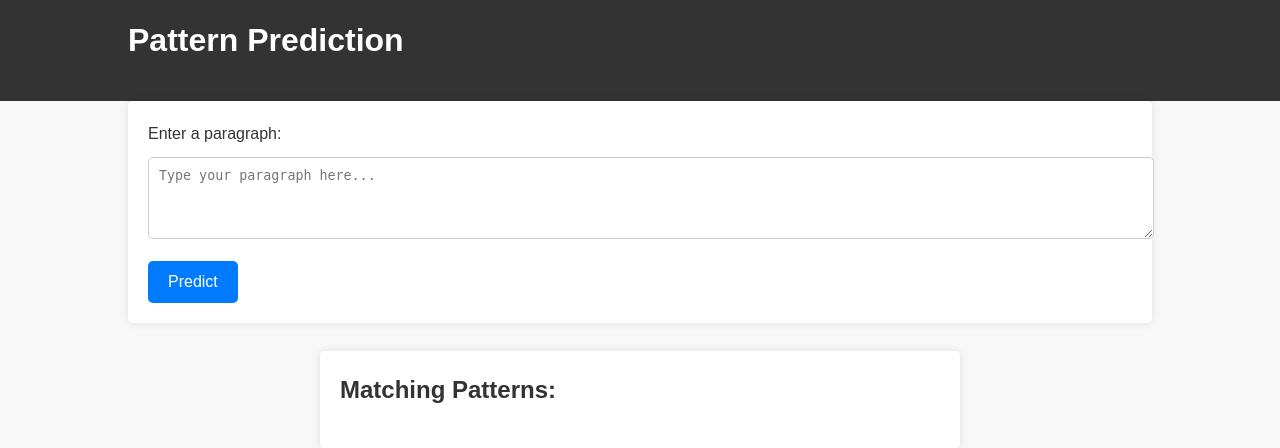
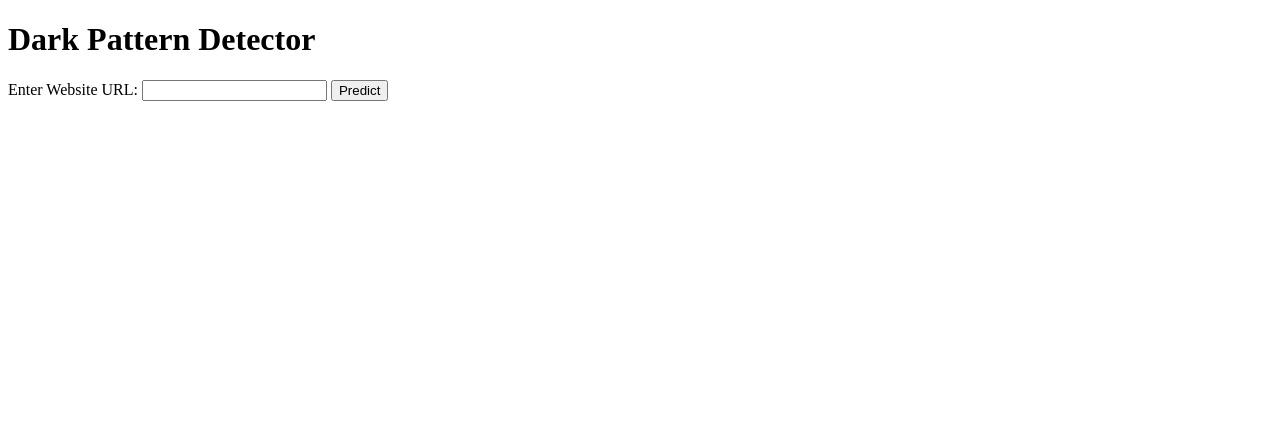
Before and after one commit to VJ3610/Dark-Path-Guardians, a Flask app: page / in a window 1280 px wide. Shown: the top 448 px of the page. Run offline with Flask 3, Linux system fonts and the light colour scheme.

Commit message:
edited code

```diff
--- a/main.py
+++ b/main.py
@@ -1,65 +1,63 @@
 from flask import Flask, render_template, request
-import pandas as pd
-from sklearn.feature_extraction.text import TfidfVectorizer
-from sklearn.svm import SVC
-from sklearn.pipeline import make_pipeline
+import re
+import csv
 import requests
+from bs4 import BeautifulSoup
 
 app = Flask(__name__)
 
-# Load the dark patterns dataset
-dark_data = pd.read_csv('dark.csv')
+def load_dark_patterns_from_csv(csv_file):
+    patterns = {}
+    with open(csv_file, 'r', encoding='utf-8-sig') as file:
+        reader = csv.DictReader(file)
+        for row in reader:
+            text = row['text'].strip()
+            pattern_category = row['Pattern Category'].strip()
+            patterns[text] = pattern_category
+    return patterns
 
-# Print columns in dark_data for debugging
-print("Columns in dark_data:", dark_data.columns)
+def detect_dark_patterns_in_website(url, patterns):
+    try:
+        # Fetch the HTML content of the webpage
+        response = requests.get(url)
+        html_content = response.text
 
-X_train = dark_data['text']
-y_train = dark_data['label']
+        # Parse the HTML using BeautifulSoup
+        soup = BeautifulSoup(html_content, 'html.parser')
 
-# Create and train the model
-model = make_pipeline(TfidfVectorizer(), SVC(kernel='linear'))
-model.fit(X_train, y_train)
+        # Extract text content from the webpage
+        page_text = soup.get_text()
 
-def get_page_source(url):
-    try:
-        response = requests.get(url)
-        response.raise_for_status()
-        return response.text
-    except requests.exceptions.RequestException as e:
-        return f"Error fetching page: {e}"
+        # Check for the presence of dark patterns
+        detected_patterns = []
+        for pattern_text, pattern_category in patterns.items():
+            if pattern_category.lower() != 'not dark pattern' and re.search(re.escape(pattern_text), page_text, re.IGNORECASE):
+                detected_patterns.append({
+                    "Pattern": pattern_text,
+                    "PatternCategory": pattern_category
+                })
 
-def find_dark_patterns(page_source):
-    try:
-        predictions = model.predict([page_source])
-        matching_patterns = dark_data[dark_data['label'].isin(predictions)]['Pattern']
-        return matching_patterns
+        return detected_patterns
+
     except Exception as e:
-        return f"Error predicting: {e}"
+        return f"Error: {str(e)}"
 
 @app.route('/')
 def index():
-    return render_template('index.html', prediction=None)
+    return render_template('index.html')
 
 @app.route('/predict', methods=['POST'])
 def predict():
-    url = request.form.get('paragraph')
+    if request.method == 'POST':
+        website_url = request.form['website_url']
+        csv_file_path = "dark.csv"  # Replace with the actual path to your CSV file
+        patterns = load_dark_patterns_from_csv(csv_file_path)
+        detected_patterns = detect_dark_patterns_in_website(website_url, patterns)
 
-    if not url.startswith('http'):
-        url = 'http://' + url
-
-    page_source = get_page_source(url)
-
-    if page_source.startswith('Error'):
-        return render_template('index.html', prediction=None, error=page_source)
-
-    # print("Page Source:", page_source)
-
-    try:
-        matching_patterns = find_dark_patterns(page_source)
-        print("Matching Patterns:", matching_patterns)
-        return render_template('index.html', prediction=matching_patterns, url=url, count=len(matching_patterns))
-    except Exception as e:
-        return render_template('index.html', prediction=None, error=f"Error predicting: {e}")
+        if detected_patterns:
+            return render_template('index.html', detected_patterns=detected_patterns)
+        else:
+            return render_template('index.html', message="No dark patterns detected.")
 
 if __name__ == '__main__':
     app.run(debug=True)
--- a/static/main.css
+++ /dev/null
@@ -1,86 +0,0 @@
-/* Reset some default styles */
-body, h1, h2, p, form {
-    margin: 0;
-    padding: 0;
-}
-
-body {
-    font-family: 'Arial', sans-serif;
-    line-height: 1.6;
-    color: #333;
-    background-color: #f8f8f8;
-}
-
-.container {
-    width: 80%;
-    margin: 0 auto;
-}
-
-header {
-    background-color: #333;
-    color: #fff;
-    padding: 15px 0;
-}
-
-h1, h2 {
-    margin-bottom: 20px;
-}
-
-form {
-    background-color: #fff;
-    padding: 20px;
-    border-radius: 5px;
-    box-shadow: 0 0 10px rgba(0, 0, 0, 0.1);
-    margin-bottom: 20px;
-}
-
-label {
-    display: block;
-    margin-bottom: 10px;
-}
-
-textarea {
-    width: 100%;
-    padding: 10px;
-    margin-bottom: 15px;
-    border: 1px solid #ccc;
-    border-radius: 5px;
-    resize: vertical;
-}
-
-.result {
-    background-color: #fff;
-    padding: 20px;
-    border-radius: 5px;
-    box-shadow: 0 0 10px rgba(0, 0, 0, 0.1);
-    position: fixed;
-    top: 50%;
-    left: 50%;
-    transform: translate(-50%, -50%);
-    width: 60%;
-    max-width: 600px;
-}
-
-input[type="submit"] {
-    background-color: #007BFF;
-    color: #fff;
-    padding: 12px 20px;
-    border: none;
-    border-radius: 5px;
-    cursor: pointer;
-    font-size: 16px;
-}
-
-input[type="submit"]:hover {
-    background-color: #0056b3;
-}
-
-a {
-    color: #007BFF;
-    text-decoration: none;
-}
-
-a:hover {
-    text-decoration: underline;
-    color: #0056b3;
-}
--- /dev/null
+++ b/static/popup.css
@@ -0,0 +1,5 @@
+body {
+    width: 200px;
+    height: 150px;
+    padding: 10px;
+  }
--- a/templates/index.html
+++ b/templates/index.html
@@ -3,32 +3,25 @@
 <head>
     <meta charset="UTF-8">
     <meta name="viewport" content="width=device-width, initial-scale=1.0">
-    <title>Pattern Prediction</title>
-    <link rel="stylesheet" href="{{url_for('static', filename='main.css')}}">
+    <title>Dark Pattern Detector</title>
 </head>
 <body>
-    <header>
-        <div class="container">
-            <h1>Pattern Prediction</h1>
-        </div>
-    </header>
+    <h1>Dark Pattern Detector</h1>
+    <form method="post" action="/predict">
+        <label for="website_url">Enter Website URL:</label>
+        <input type="text" id="website_url" name="website_url" required>
+        <button type="submit">Predict</button>
+    </form>
 
-    <div class="container">
-        <form action="/predict" method="post">
-            <label for="paragraph">Enter a paragraph:</label>
-            <textarea name="paragraph" id="paragraph" rows="4" cols="50" placeholder="Type your paragraph here..." required></textarea>
-            <br>
-            <input type="submit" value="Predict">
-        </form>
-
-        <div class="result">
-            <h2>Matching Patterns:</h2>
-            {% if prediction is not none %}
-                {% for pattern in prediction %}
-                    <p>{{ pattern }}</p>
-                {% endfor %}
-            {% endif %}
-        </div>
-    </div>
+    {% if detected_patterns %}
+        <h2>Detected dark patterns:</h2>
+        <ul>
+            {% for pattern_info in detected_patterns %}
+                <li>Pattern: '{{ pattern_info['Pattern'] }}', Pattern Category: '{{ pattern_info['PatternCategory'] }}'</li>
+            {% endfor %}
+        </ul>
+    {% elif message %}
+        <p>{{ message }}</p>
+    {% endif %}
 </body>
 </html>
```
Also changed, not shown: dark.csv.
